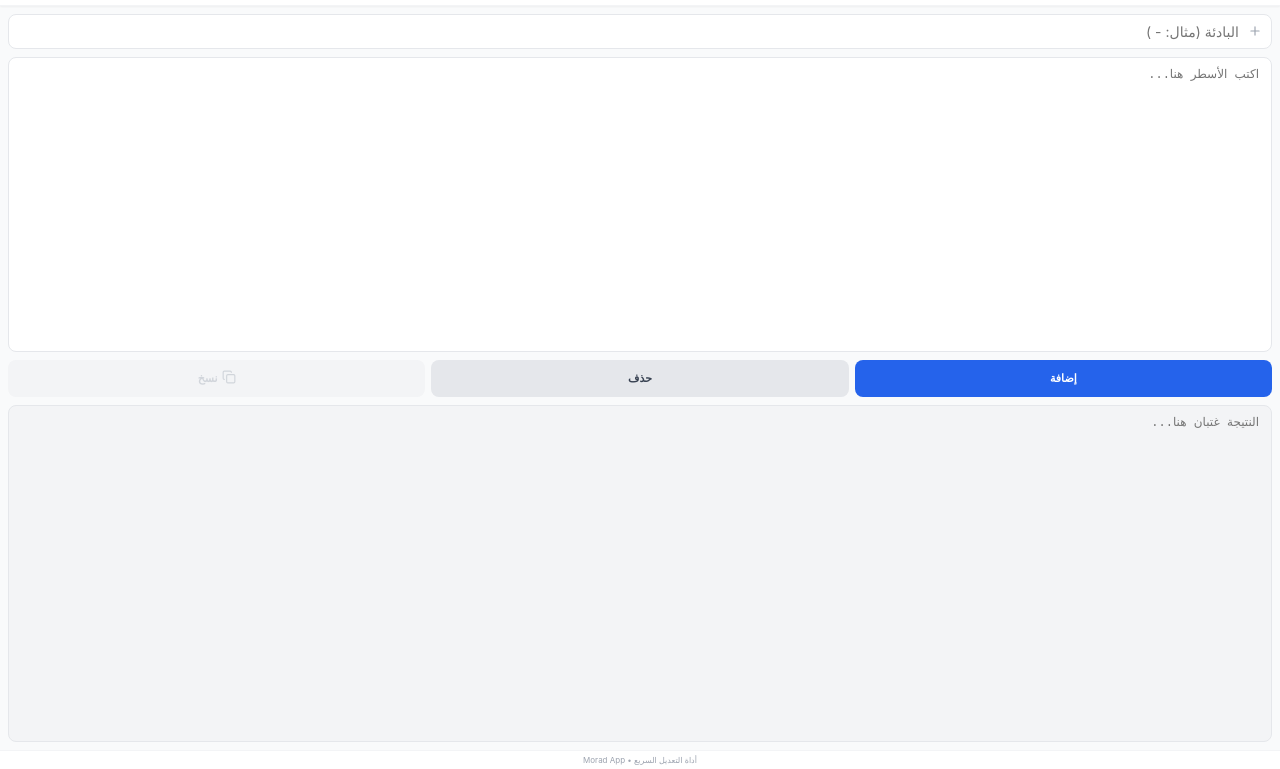
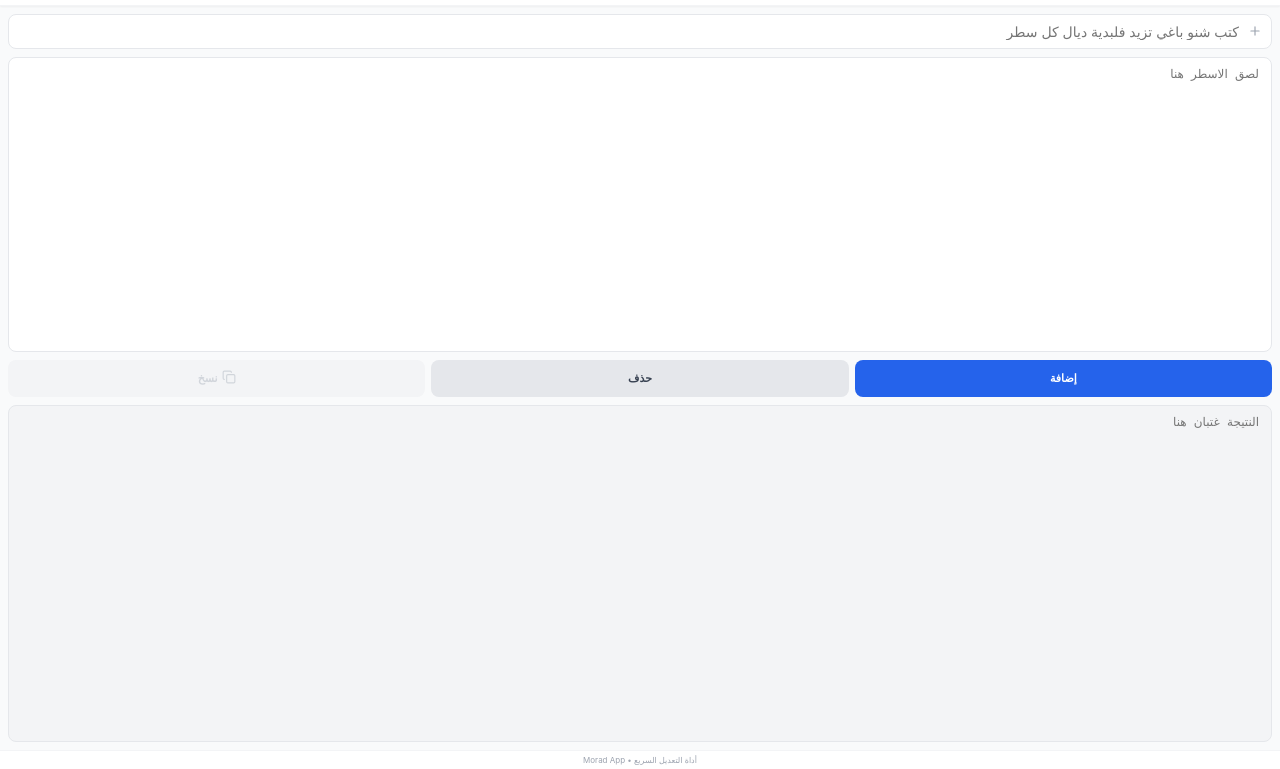
Before and after one commit to abdol5nifri/nzidlkolstarnaslibghitinstagramawayhajawnhayadlibghit, a plain HTML site: page index.html in a window 1280 px wide. Shown: the part 31-800 px from the top of the page. Drawn offline with Linux system fonts and the light colour scheme.

Commit message:
Update index.html

```diff
--- a/index.html
+++ b/index.html
@@ -231,9 +231,9 @@
                 <span class="plus-icon">
                     <svg width="14" height="14" viewBox="0 0 24 24" fill="none" stroke="currentColor" stroke-width="2" stroke-linecap="round" stroke-linejoin="round"><path d="M5 12h14"/><path d="M12 5v14"/></svg>
                 </span>
-                <input type="text" id="prefix" placeholder="البادئة (مثال: - )" spellcheck="false">
+                <input type="text" id="prefix" placeholder="كتب شنو باغي تزيد فلبدية ديال كل سطر" spellcheck="false">
             </div>
-            <textarea id="lines" class="no-scrollbar" placeholder="اكتب الأسطر هنا..." spellcheck="false"></textarea>
+            <textarea id="lines" class="no-scrollbar" placeholder="لصق الاسطر هنا" spellcheck="false"></textarea>
         </div>
 
         <!-- أزرار التحكم -->
@@ -251,7 +251,7 @@
         <!-- قسم النتيجة -->
         <div class="result-group">
             <div id="copy-toast">تم النسخ</div>
-            <textarea id="result" class="result-area no-scrollbar" placeholder="النتيجة غتبان هنا..." readonly spellcheck="false"></textarea>
+            <textarea id="result" class="result-area no-scrollbar" placeholder="النتيجة غتبان هنا" readonly spellcheck="false"></textarea>
         </div>
     </main>
 
```
